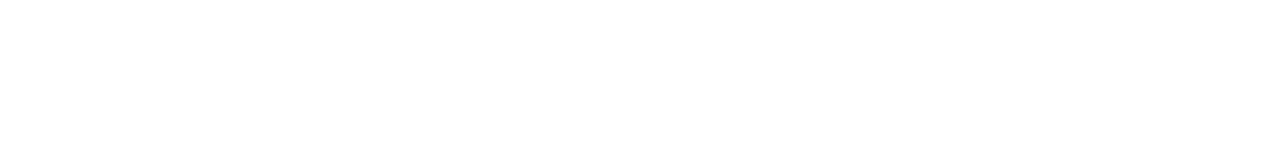
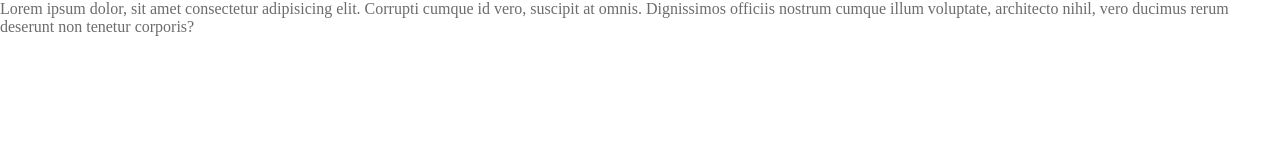
Before and after one commit to Paulo-Strife/travelgram, a plain HTML site: page index.html in a window 1280 px wide. Drawn offline with Linux system fonts and the light colour scheme.

Commit message:
configuração inicial dos estilos

```diff
--- a/index.html
+++ b/index.html
@@ -7,6 +7,8 @@
     <link rel="stylesheet" href="style/index.css">
 </head>
 <body>
-
+    <p>
+        Lorem ipsum dolor, sit amet consectetur adipisicing elit. Corrupti cumque id vero, suscipit at omnis. Dignissimos officiis nostrum cumque illum voluptate, architecto nihil, vero ducimus rerum deserunt non tenetur corporis?
+    </p>
 </body>
 </html>
--- a/style/global.css
+++ b/style/global.css
@@ -0,0 +1,20 @@
+* {
+    margin: 0;
+    padding: 0;
+    box-sizing: border-box;
+}
+
+:root {
+    --brand-color: #EF5F4C;
+    --background-color: #FFFFFF;
+    --surface-color: #F5F5F5;
+    --skeleton-color: #D9D9D9;
+    --shape-transparency: #ffffff8f;
+    --text-color-primary: #313131;
+    --text-color-secundary: #6C6C6C;
+}
+
+body {
+    background-color: var(--background-color);
+    color: var(--text-color-secundary);
+}
```
Also changed, not shown: assets/AirplaneTilt.svg (added), assets/Image 01.png (added), assets/Image 02.png (added), assets/Image 03.png (added), assets/Image 04.png (added), assets/Image 05.png (added), assets/Image 06.png (added), assets/Image 07.png (added), assets/Image 08.png (added), assets/Image 09.png (added), assets/Image 10.png (added), assets/Image 11.png (added), assets/Image.svg (added), assets/Logo.svg (added), 2 more files, 1 other file.
